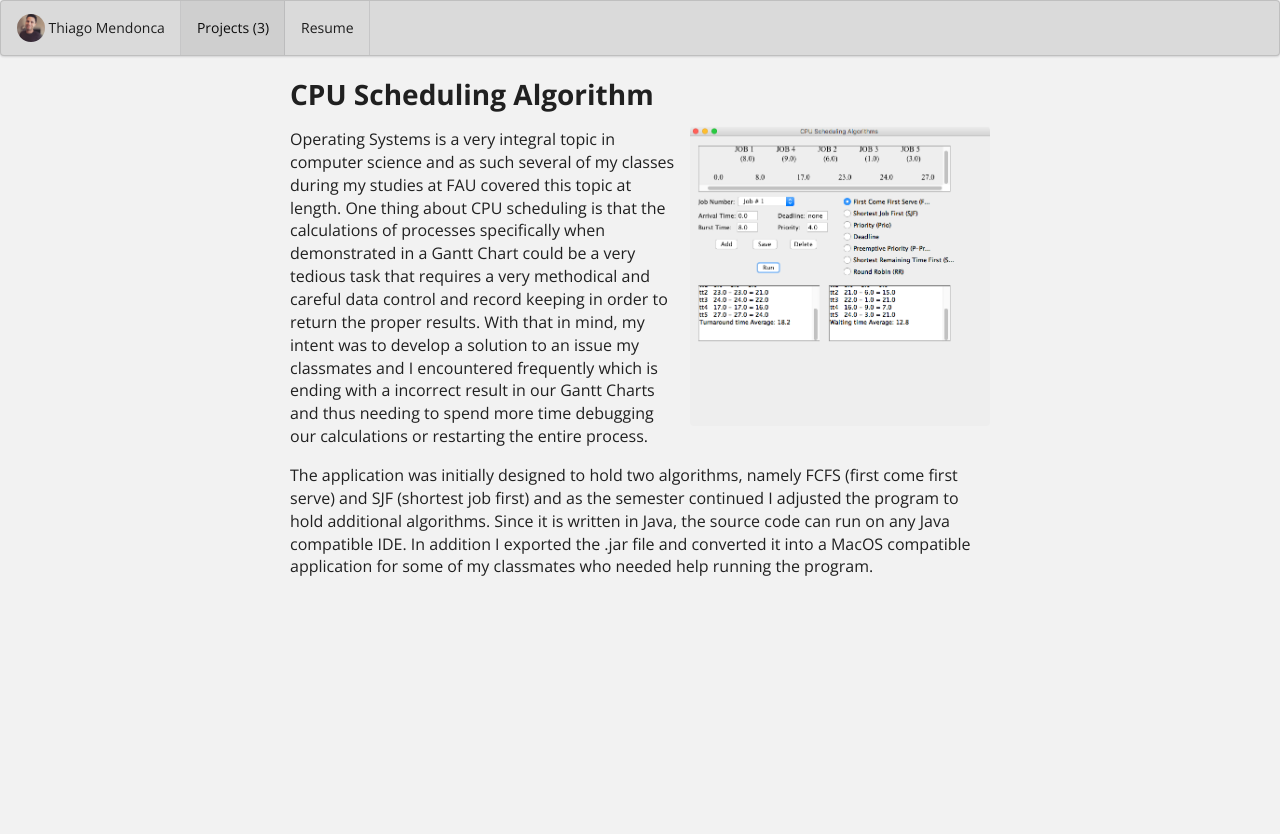
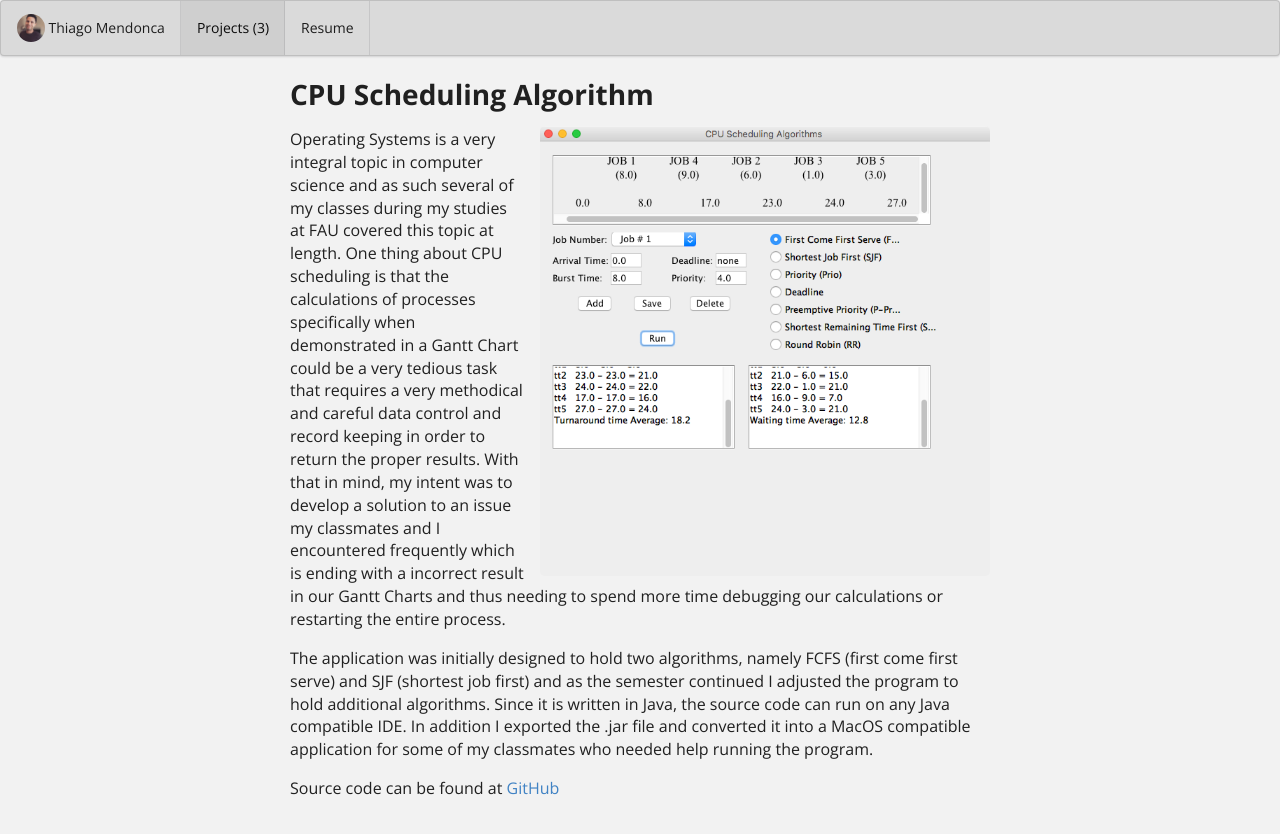
Before and after one commit to ThiagoM728/ThiagoM728.github.io, a Jekyll site: the page built from projects/project-2.md, in a window 1280 px wide. Shown: the top 834 px of the page. Built offline with Jekyll 4.4.1, drawn with Linux system fonts in a browser that asks for light colours.

Commit message:
Update project-2.md

```diff
--- a/projects/project-2.md
+++ b/projects/project-2.md
@@ -14,8 +14,10 @@ labels:
 summary: A GUI application for calculation and comparisson of cpu scheduling algorithms using Gannt Charts.
 ---
 
-<img class="ui medium right floated rounded image" src="../images/cpu2.png">
+<img class="ui large right floated rounded image" src="../images/cpu2.png">
 
 Operating Systems is a very integral topic in computer science and as such several of my classes during my studies at FAU covered this topic at length. One thing about CPU scheduling is that the calculations of processes specifically when demonstrated in a Gantt Chart could be a very tedious task that requires a very methodical and careful data control and record keeping in order to return the proper results. With that in mind, my intent was to develop a solution to an issue my classmates and I encountered frequently which is ending with a incorrect result in our Gantt Charts and thus needing to spend more time debugging our calculations or restarting the entire process.
 
 The application was initially designed to hold two algorithms, namely FCFS (first come first serve) and SJF (shortest job first) and as the semester continued I adjusted the program to hold additional algorithms. Since it is written in Java, the source code can run on any Java compatible IDE. In addition I exported the .jar file and converted it into a MacOS compatible application for some of my classmates who needed help running the program.
+
+Source code can be found at [GitHub](https://github.com/ThiagoM728/cpu_schd)
```
